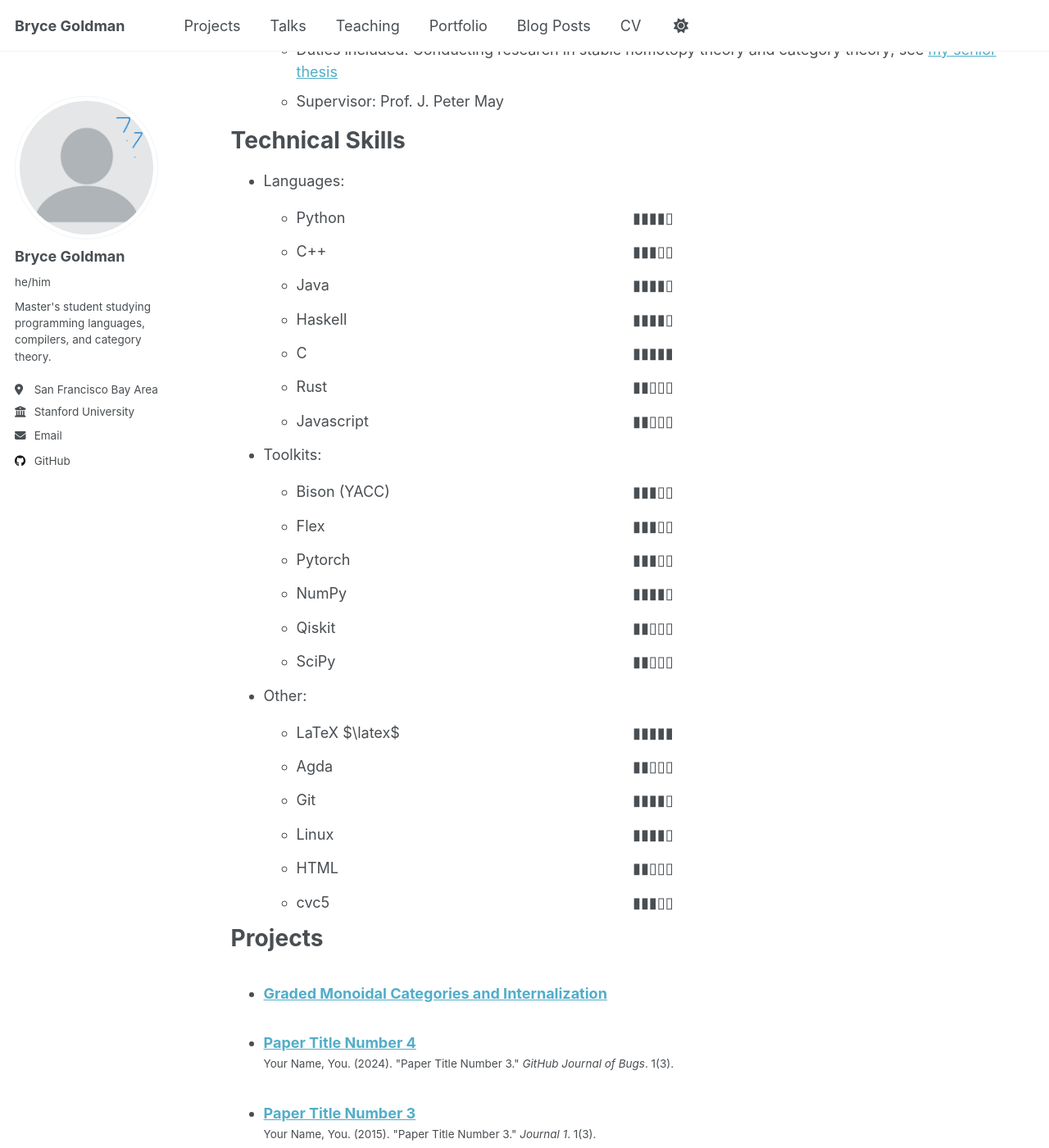
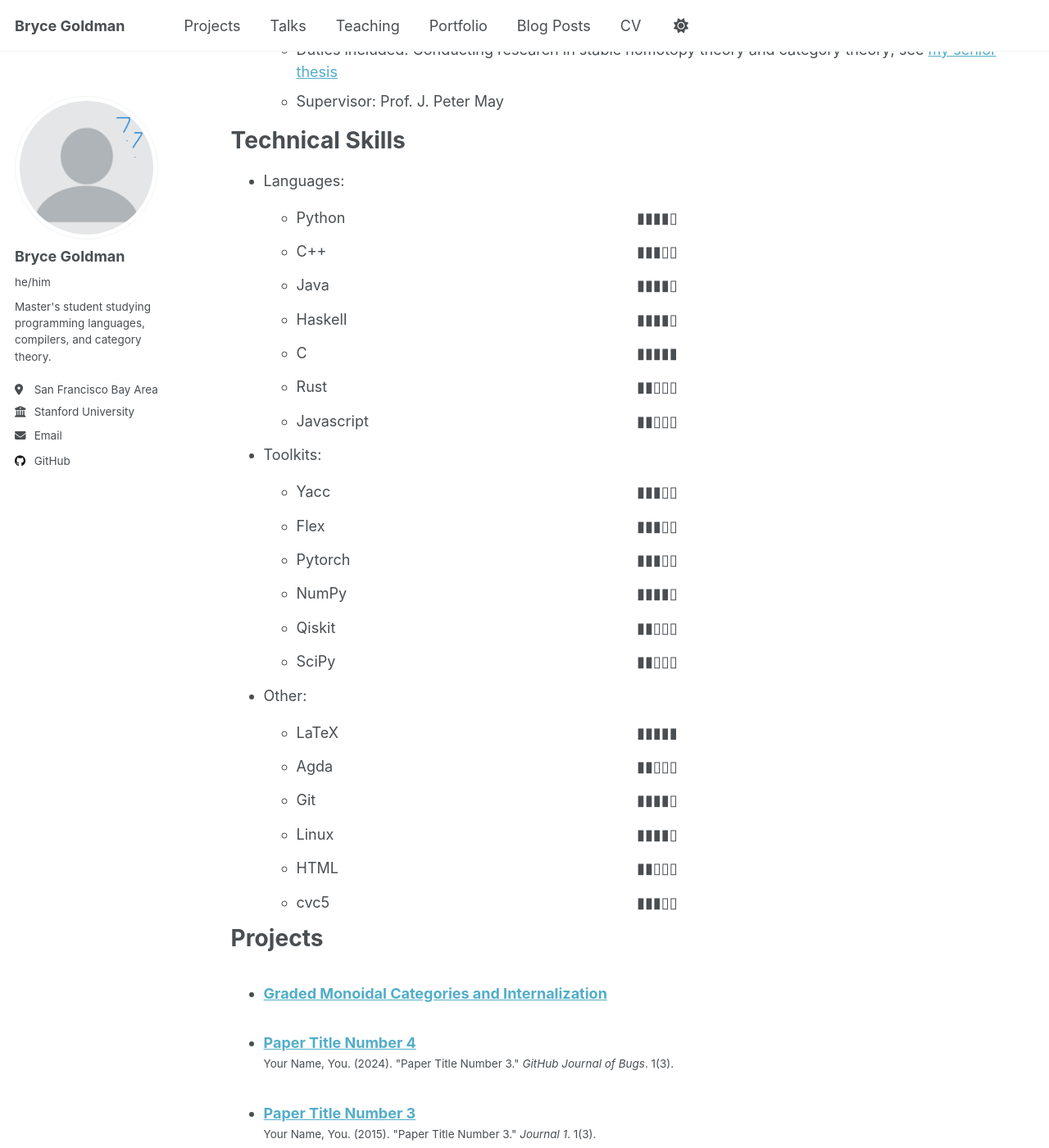
Before and after one commit to Alkizar/alkizar.github.io, a Jekyll site: the page built from _pages/cv.md, in a window 1280 px wide and 1400 px high, scrolled down 765 px. Shown: the whole window at 82% size. Built offline with Jekyll 4.4.1, drawn with Linux system fonts in a browser that asks for light colours.

Commit message:
shortened names

```diff
--- a/_pages/cv.md
+++ b/_pages/cv.md
@@ -44,14 +44,14 @@
   * <div id="wrapper" class="small-line"><p class="align-left">Rust</p><p class="align-center">▮▮▯▯▯</p></div><style>p.align-left {text-align:left;padding:0;margin:0;position:absolute;}p.align-center{  text-align: center;  margin-left: -50px;}</style>
   * <div id="wrapper" class="small-line"><p class="align-left">Javascript</p><p class="align-center">▮▮▯▯▯</p></div><style>p.align-left {text-align:left;padding:0;margin:0;position:absolute;}p.align-center{  text-align: center;  margin-left: -50px;}</style>
 * Toolkits:
-  * <div id="wrapper" class="small-line"><p class="align-left">Bison (YACC)</p><p class="align-center">▮▮▮▯▯</p></div><style>p.align-left {text-align:left;padding:0;margin:0;position:absolute;}p.align-center{  text-align: center;  margin-left: -50px;}</style>
+  * <div id="wrapper" class="small-line"><p class="align-left">Yacc</p><p class="align-center">▮▮▮▯▯</p></div><style>p.align-left {text-align:left;padding:0;margin:0;position:absolute;}p.align-center{  text-align: center;  margin-left: -50px;}</style>
   * <div id="wrapper" class="small-line"><p class="align-left">Flex</p><p class="align-center">▮▮▮▯▯</p></div><style>p.align-left {text-align:left;padding:0;margin:0;position:absolute;}p.align-center{  text-align: center;  margin-left: -50px;}</style>
   * <div id="wrapper" class="small-line"><p class="align-left">Pytorch</p><p class="align-center">▮▮▮▯▯</p></div><style>p.align-left {text-align:left;padding:0;margin:0;position:absolute;}p.align-center{  text-align: center;  margin-left: -50px;}</style>
   * <div id="wrapper" class="small-line"><p class="align-left">NumPy</p><p class="align-center">▮▮▮▮▯</p></div><style>p.align-left {text-align:left;padding:0;margin:0;position:absolute;}p.align-center{  text-align: center;  margin-left: -50px;}</style>
   * <div id="wrapper" class="small-line"><p class="align-left">Qiskit</p><p class="align-center">▮▮▯▯▯</p></div><style>p.align-left {text-align:left;padding:0;margin:0;position:absolute;}p.align-center{  text-align: center;  margin-left: -50px;}</style>
   * <div id="wrapper" class="small-line"><p class="align-left">SciPy</p><p class="align-center">▮▮▯▯▯</p></div><style>p.align-left {text-align:left;padding:0;margin:0;position:absolute;}p.align-center{  text-align: center;  margin-left: -50px;}</style>
 * Other:
-  * <div id="wrapper" class="small-line"><p class="align-left">LaTeX $\latex$</p><p class="align-center">▮▮▮▮▮</p></div><style>p.align-left {text-align:left;padding:0;margin:0;position:absolute;}p.align-center{  text-align: center;  margin-left: -50px;}</style>
+  * <div id="wrapper" class="small-line"><p class="align-left">LaTeX</p><p class="align-center">▮▮▮▮▮</p></div><style>p.align-left {text-align:left;padding:0;margin:0;position:absolute;}p.align-center{  text-align: center;  margin-left: -50px;}</style>
   * <div id="wrapper" class="small-line"><p class="align-left">Agda</p><p class="align-center">▮▮▯▯▯</p></div><style>p.align-left {text-align:left;padding:0;margin:0;position:absolute;}p.align-center{  text-align: center;  margin-left: -50px;}</style>
   * <div id="wrapper" class="small-line"><p class="align-left">Git</p><p class="align-center">▮▮▮▮▯</p></div><style>p.align-left {text-align:left;padding:0;margin:0;position:absolute;}p.align-center{  text-align: center;  margin-left: -50px;}</style>
   * <div id="wrapper" class="small-line"><p class="align-left">Linux</p><p class="align-center">▮▮▮▮▯</p></div><style>p.align-left {text-align:left;padding:0;margin:0;position:absolute;}p.align-center{  text-align: center;  margin-left: -50px;}</style>
@@ -67,7 +67,7 @@
 
   p.align-center{
     text-align: center;
-    margin-left: -30px;
+    margin-left: -20px;
   }
 
   div.small-line{
```
